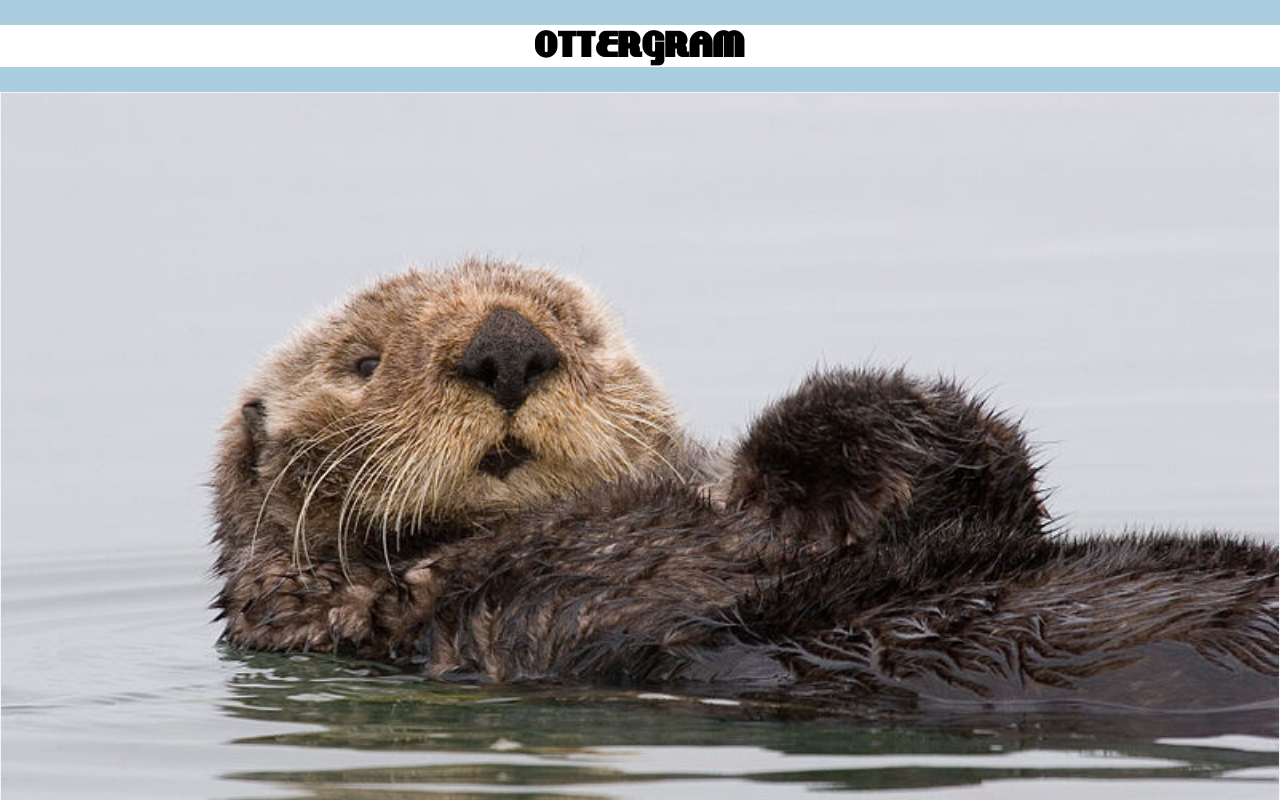
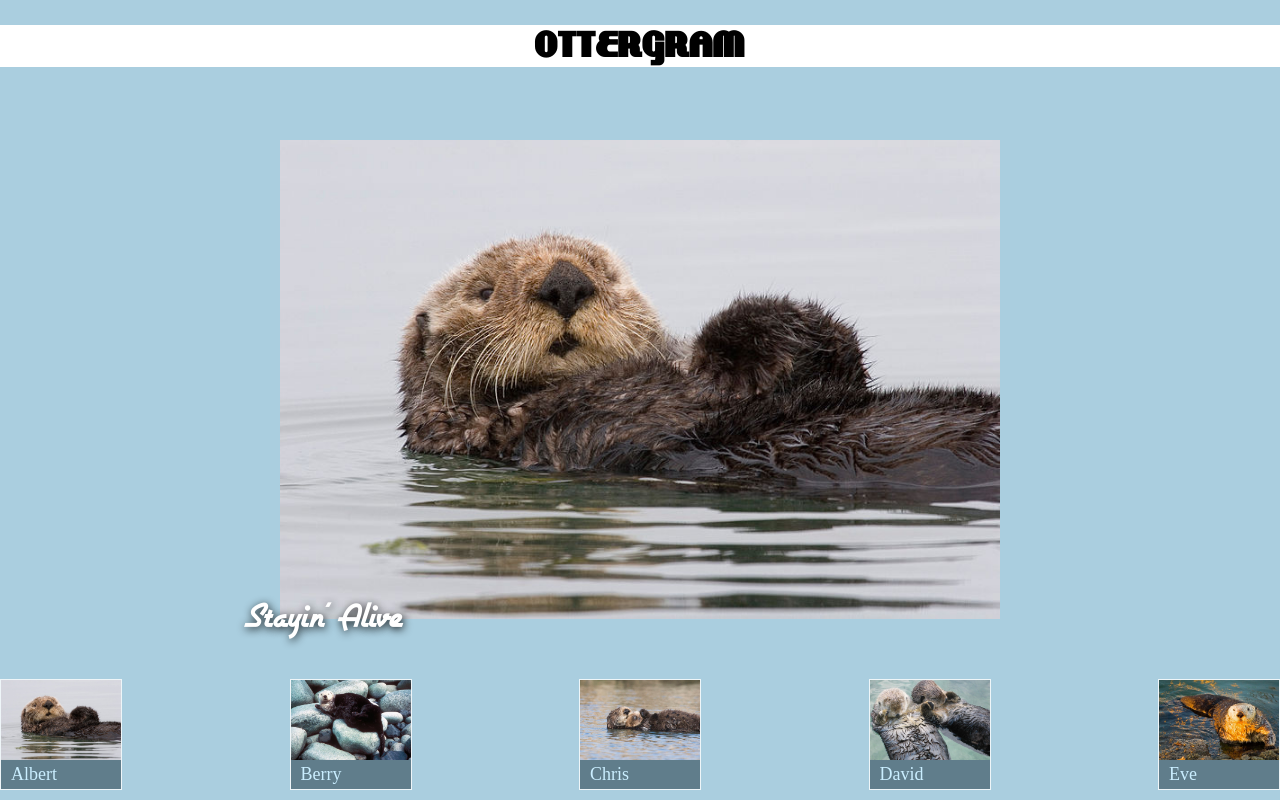
Before and after one commit to chrisvillan/ottergramhw2, a plain HTML site: page index.html in a window 1280 px wide. Shown: the top 800 px of the page. Drawn offline with nearby package versions, Linux system fonts and the light colour scheme.

Commit message:
added more stylesheet

```diff
--- a/index.html
+++ b/index.html
@@ -9,9 +9,10 @@
 </head>
 
 <body>
-  <header>
+  <header class="main-header">
     <h1 class="logo-text">ottergram</h1>
   </header>
+  <main class="main-content">
   <ul class="thumbnail-list">
     <li class="thumbnail-item">
       <a href="#">
@@ -45,6 +46,13 @@
     </li>
   </ul>
 
+  <div class="detail-image-container">
+    <div class="detail-image-frame">
+    <img class="detail-image" src="img/otter1.jpg" alt="">
+    <span class="detail-image-title">Stayin' Alive</span>
+    </div>
+  </div>
+</main>
 
 </body>
 
--- a/stylesheets/styles.css
+++ b/stylesheets/styles.css
@@ -1,3 +1,14 @@
+@font-face {
+  font-family: 'airstreamregular';
+  src: url('fonts/Airstream-webfont.eot');
+  src: url('fonts/Airstream-webfont.eot#iefix') format('embedded-opentype'),
+        url('fonts/Airstream-webfont.woff') format('woff'),
+        url('fonts/Airstream-webfont.tff') format('truetype'),
+        url('fonts/Airstream-webfont.svg#lakeshore') format('svg');
+  font-weight: normal;
+  font-style: normal;
+}
+
 @font-face {
   font-family: 'lakeshore';
   src: url('fonts/LAKESHOR-webfont.eot');
@@ -9,13 +20,23 @@
   font-style: normal;
 }
 
+html, body{
+  height:100%;
+}
+
 body{
+  display: flex;
+  flex-direction: column;
   font-size:10px;
   background: rgb(149, 194, 215, 0.8);
 }
 
 a {
   text-decoration: none;
+}
+
+.main-header {
+  flex: 0 1 auto;
 }
 
 .logo-text{
@@ -27,21 +48,34 @@ a {
   font-size: 37px;
 }
 
+.main-content {
+  flex: 1 1 auto;
+  display: flex;
+  flex-direction: column;
+}
+
 .thumbail-item + .thumbnail-item{
   margin-top:10px;
 }
 
 .thumbnail-item{
-  display:block;
+  display: inline-block;
+  min-width: 120px;
+  max-width: 120px;
   border: 1px solid rgb(100%, 100%, 100%);
   border: 1px solid rgba(100%, 100%, 100%, 0.8);
 }
 
-
-
 .thumbnail-list{
+  flex: 0 1 auto;
+  order: 2;
+  display: flex;
+  justify-content: space-between;
   list-style: none;
   padding: 0;
+
+  white-space: nowrap;
+  overflow-x: auto;
 }
 
 .thumbnail-image{
@@ -59,3 +93,30 @@ a {
 
   font-size:18px;
 }
+
+.detail-image-container {
+  flex: 1 1 auto;
+  display: flex;
+  justify-content: center;
+  align-items: center;
+}
+
+.detail-image-frame {
+  position: relative;
+  text-align: center;
+}
+
+.detail-image {
+  width:90%;
+}
+
+.detail-image-title {
+  position: absolute;
+  bottom: -16px;
+  left: 4px;
+
+  font-family: airstreamregular;
+  color: white;
+  text-shadow: rgba(0, 0, 0, 0.9) 1px 2px 9px;
+  font-size: 40px;
+}
```
